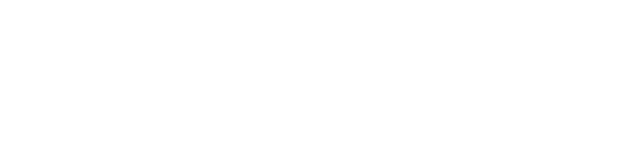
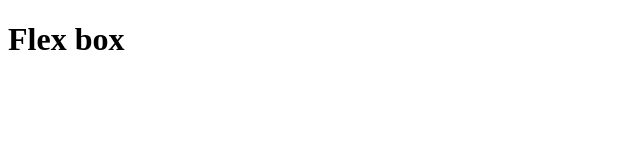
Before and after one commit to ahmademadx/flexbox-learn, a plain HTML site: page index.html in a window 1280 px wide. Shown: the whole page, without its empty margins (0-640 px from the left). Drawn offline with Linux system fonts and the light colour scheme.

Commit message:
this an update

```diff
--- a/index.html
+++ b/index.html
@@ -7,6 +7,6 @@
     <title>Document</title>
 </head>
 <body>
-
+    <h1>Flex box</h1>
 </body>
 </html>
--- a/style.css
+++ b/style.css
@@ -0,0 +1,3 @@
+h1{
+    background-color:azure ;
+}
```
